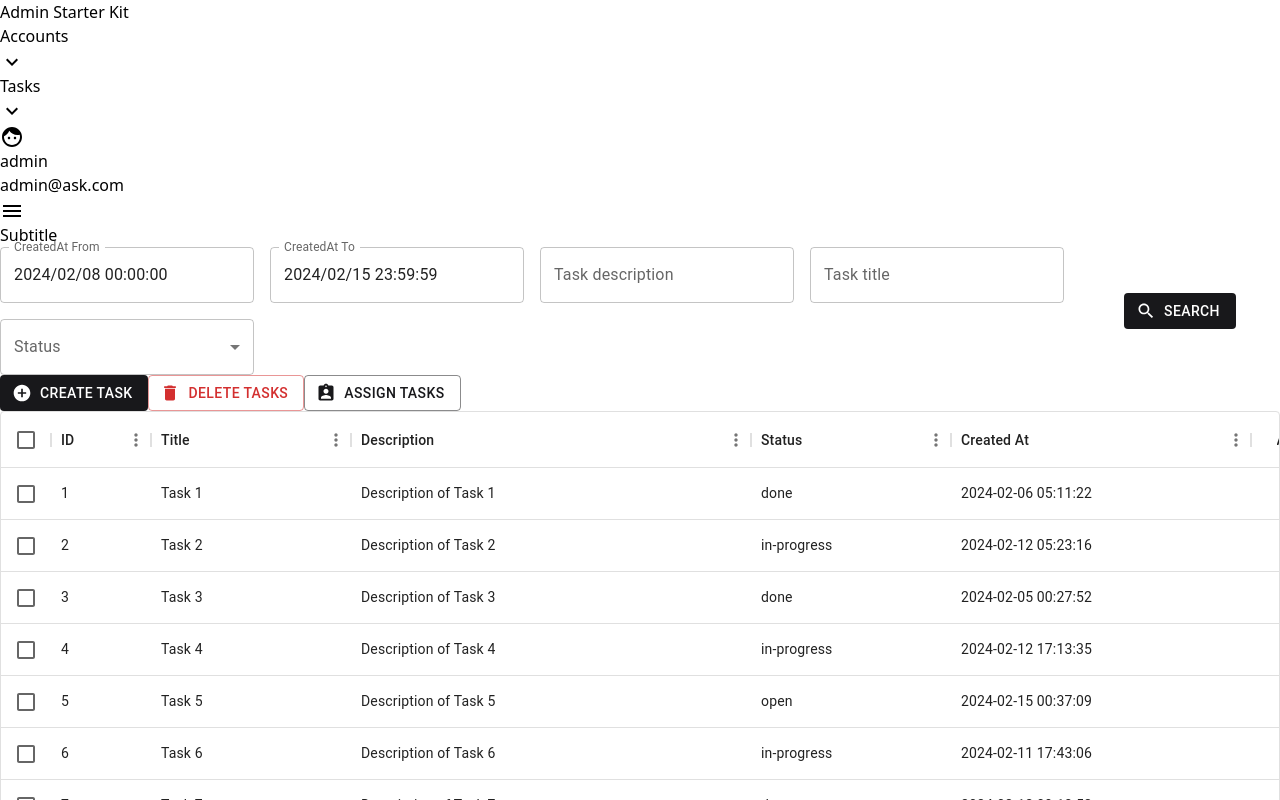
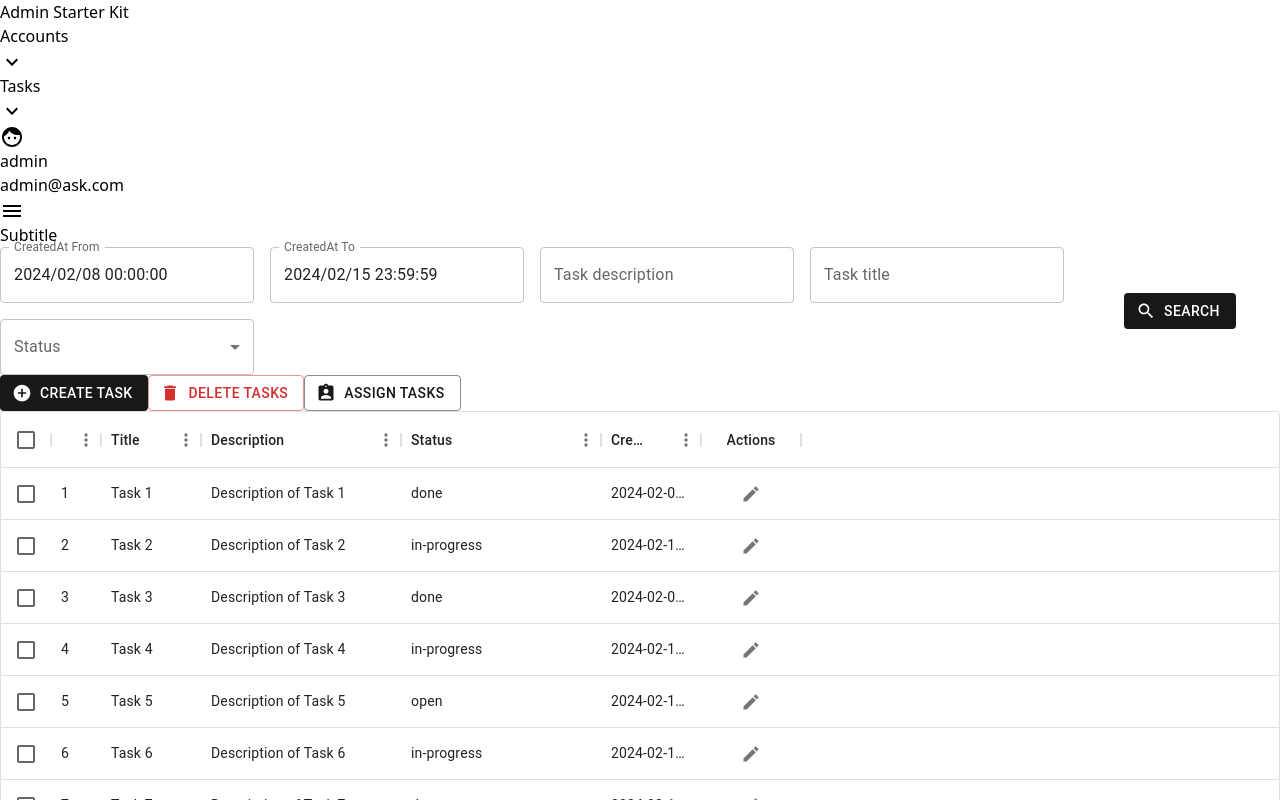
Before and after one commit to w4n9hu1/admin-starter-kit, a React (Vite) app: page /task in a window 1280 px wide. Shown: the top 800 px of the page. Built offline with nearby package versions, Linux system fonts and the light colour scheme; sample sign-in values are in the browser's storage.

Commit message:
fix: navigation

```diff
--- a/src/components/Layout.tsx
+++ b/src/components/Layout.tsx
@@ -12,11 +12,12 @@ export function Layout() {
         companyName: ''
     });
 
+    const token = localStorage.getItem('token');
+    if (!token) {
+        return <Navigate to="/login" replace />;
+    }
+
     const fetchUserAuthConfig = async () => {
-        const token = localStorage.getItem('token');
-        if (!token) {
-            return <Navigate to="/login" replace />;
-        }
         const userAuthConfig = await getUserAuthConfig(token);
         setUserAuthConfig(userAuthConfig);
     };
@@ -30,12 +31,12 @@ export function Layout() {
         <>
             <ThemeProvider theme={theme}>
                 <div className="flex h-full">
-                    <div className="flex h-full fixed w-[280px] z-50">
+                    <div className="flex h-full fixed w-[240px] z-50">
                         <SideBar companyName={userAuthConfig.companyName}
                             userInfo={userAuthConfig.userInfo}
                             menuList={userAuthConfig.sidebarItems} />
                     </div>
-                    <main className="bg-gray-100 w-full flex flex-col divide-y divide-gray-300 ml-[280px]">
+                    <main className="bg-gray-100 w-full flex flex-col divide-y divide-gray-300 ml-[240px]">
                         <div className="p-6">
                             <h1 className="text-lg font-bold">Subtitle</h1>
                         </div>
--- a/src/pages/TaskList.tsx
+++ b/src/pages/TaskList.tsx
@@ -36,9 +36,9 @@ const rows: GridRowsProp = generateRandomTasks(10).map(task => ({
 }));
 
 const columns: GridColDef[] = [
-    { field: 'id', headerName: 'ID', width: 100 },
-    { field: 'title', headerName: 'Title', width: 200 },
-    { field: 'description', headerName: 'Description', width: 400 },
+    { field: 'id', headerName: 'ID', width: 50 },
+    { field: 'title', headerName: 'Title', width: 100 },
+    { field: 'description', headerName: 'Description', width: 200 },
     {
         field: 'status', headerName: 'Status', width: 200,
         renderCell: (params) => {
@@ -61,7 +61,7 @@ const columns: GridColDef[] = [
         },
     },
     {
-        field: 'createdAt', headerName: 'Created At', width: 300,
+        field: 'createdAt', headerName: 'Created At', width: 100,
         valueGetter: (params) => dayjs(params.value as string).format('YYYY-MM-DD HH:mm:ss'),
     },
     {
```
